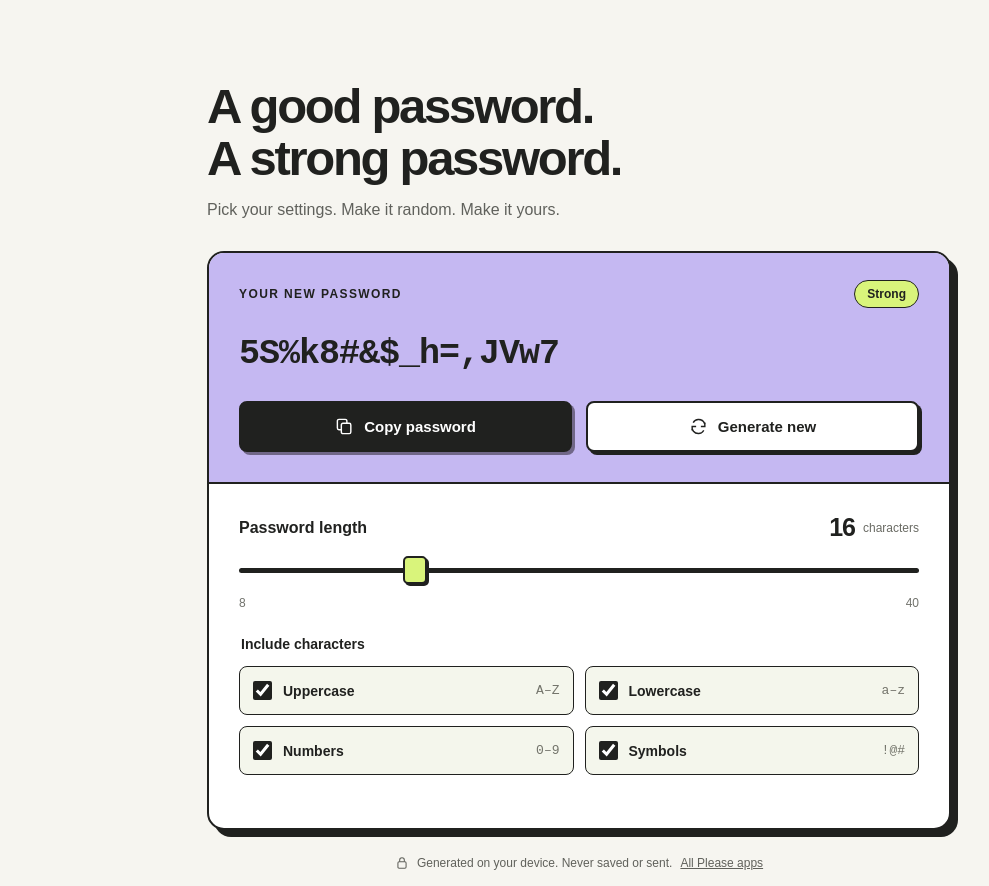
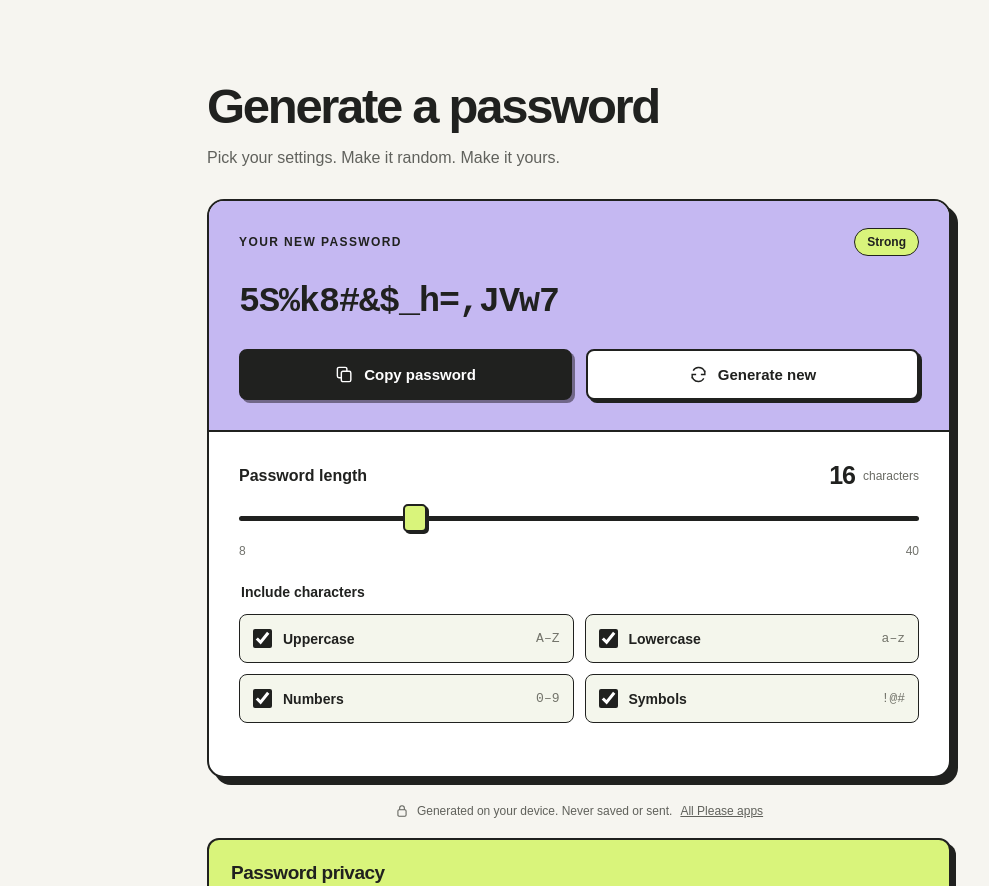
Before and after one commit to aporka-droid/key-please, a plain HTML site: page index.html in a window 1280 px wide. Shown: the part 66-952 px from the top of the page, without its empty margins (61-1050 px from the left). Drawn offline with Linux system fonts and the light colour scheme.

Commit message:
Make app headings clear and direct

```diff
--- a/index.html
+++ b/index.html
@@ -382,7 +382,7 @@
 <body>
   <header><div class="brand"><img class="collection-mark" src="favicon.svg?v=20261030" width="34" height="34" alt="" aria-hidden="true">keyplease.</div></header>
   <main>
-    <section class="intro"><h1>A good password.<br>A strong password.</h1><p>Pick your settings. Make it random. Make it yours.</p></section>
+    <section class="intro"><h1>Generate a password</h1><p>Pick your settings. Make it random. Make it yours.</p></section>
     <section class="generator" aria-label="Password generator">
       <div class="result">
         <div class="result-top"><span class="eyebrow">YOUR NEW PASSWORD</span><span id="strength" class="strength">Strong</span></div>
@@ -406,7 +406,7 @@
     </section>
     <footer><svg viewBox="0 0 24 24" fill="none" stroke="currentColor" stroke-width="1.8" aria-hidden="true"><rect x="5" y="10" width="14" height="11" rx="2"/><path d="M8 10V7a4 4 0 0 1 8 0v3"/></svg>Generated on your device. Never saved or sent. <a href="https://please.aporka.dev/">All Please apps</a></footer>
   <aside class="privacy-notice" id="privacy-notice" aria-labelledby="privacy-title">
-    <h2 id="privacy-title">Your password stays yours.</h2>
+    <h2 id="privacy-title">Password privacy</h2>
     <p>Passwords are securely generated on your device. This website never saves or sends them, so you can use them for your accounts. Keep each password private and use a different one for every account.</p>
     <button class="button" id="dismiss-privacy" type="button">Got it</button>
   </aside>
```
